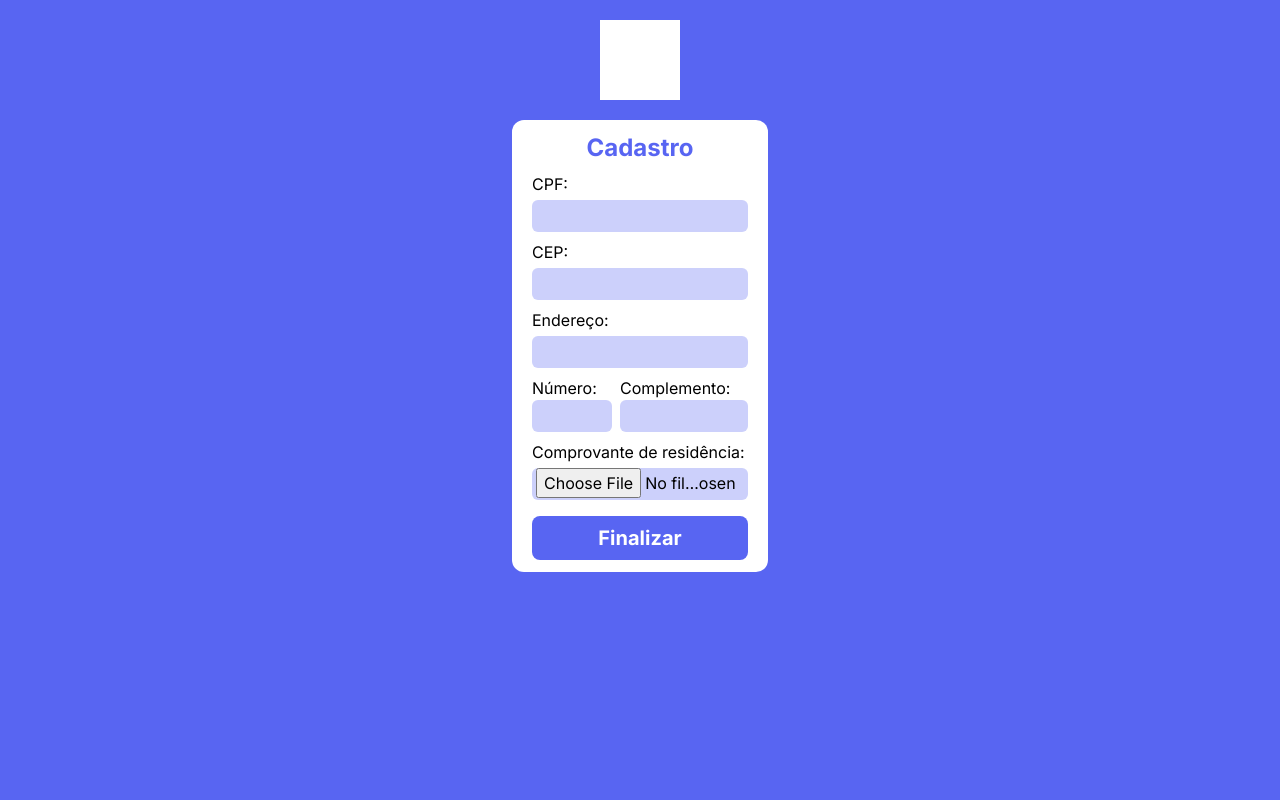
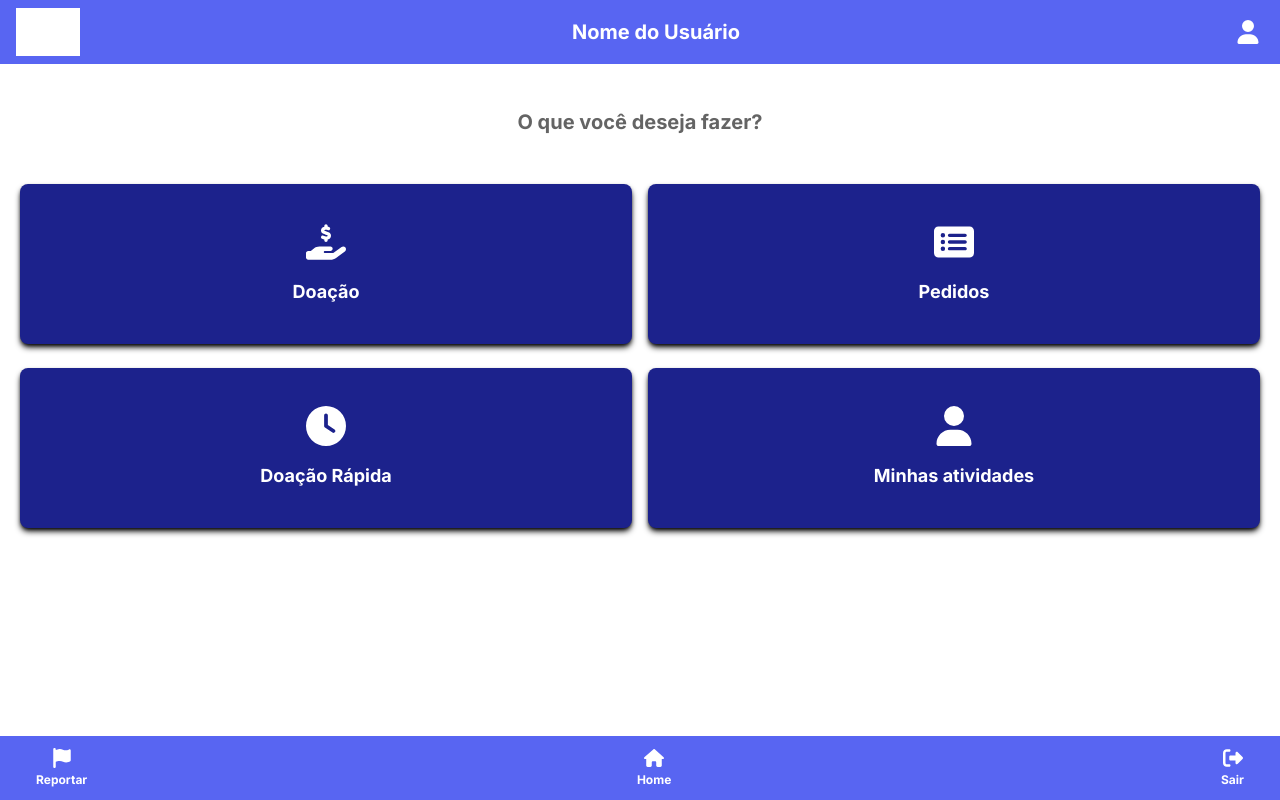
Before and after one commit to MarceloTravassos/teste, a React (Create React App) app: page / in a window 1280 px wide. Built offline with nearby package versions, Linux system fonts and the light colour scheme.

Commit message:
ajustes nas paginas de register, registerpessoa, registercpf e menu

```diff
--- a/src/App.js
+++ b/src/App.js
@@ -8,7 +8,7 @@ import { Menu } from "./pages/Menu";
 import { ConfirmarEmail } from "./pages/ConfirmarEmail";
 
 function App() {
-  return <RegisterPessoa />;
+  return <Menu />;
 }
 
 export default App;
--- a/src/pages/Menu.js
+++ b/src/pages/Menu.js
@@ -1,7 +1,7 @@
 import { Header } from "../components/Header";
 import { Navbar } from "../components/Navbar";
 import { FontAwesomeIcon } from "@fortawesome/react-fontawesome";
-import { faClock, faHandHoldingDollar, faRectangleList, faUser } from "@fortawesome/free-solid-svg-icons";
+import { faClock, faHandHoldingDollar, faRectangleList, faNotes, faUser } from "@fortawesome/free-solid-svg-icons";
 
 export function Menu() {
   return (
@@ -12,27 +12,27 @@ export function Menu() {
         O que você deseja fazer?
       </h1>
 
-      <div className="grid grid-cols-2 grid-rows-2 px-5 items-center gap-y-3 gap-x-4">
-        <div className="bg-secondary rounded-lg px-6 py-8 font-bold text-lg h-40 shadow-black shadow-md">
-          <div className="flex flex-col items-center text-white text-center">
+      <div className="grid grid-cols-2 grid-rows-2 px-5 items-center gap-y-6 gap-x-4">
+        <div className="bg-secondary rounded-lg font-bold text-lg grid place-items-center h-40 shadow-black shadow-md">
+          <div className="flex flex-col items-center justify-center text-white text-center w-fit">
             <FontAwesomeIcon className="w-10 h-10 mb-4" icon={faHandHoldingDollar} />
-            Doações
+            <p>Doação</p>
           </div>
         </div>
-        <div className="bg-secondary rounded-lg px-6 py-8 font-bold text-lg h-40 shadow-black shadow-md">
-          <div className="flex flex-col items-center text-white text-center">
+        <div className="bg-secondary rounded-lg font-bold text-lg grid place-items-center h-40 shadow-black shadow-md">
+          <div className="flex flex-col items-center justify-center text-white text-center w-fit">
             <FontAwesomeIcon className="w-10 h-10 mb-4" icon={faRectangleList} />
             Pedidos
           </div>
         </div>
-        <div className="bg-secondary rounded-lg px-6 py-8 font-bold text-lg h-40 shadow-black shadow-md">
-          <div className="flex flex-col items-center text-white text-center">
+        <div className="bg-secondary rounded-lg font-bold text-lg grid place-items-center h-40 shadow-black shadow-md">
+          <div className="flex flex-col items-center justify-center text-white text-center w-fit">
             <FontAwesomeIcon className="w-10 h-10 mb-4" icon={faClock} />
             Doação Rápida
           </div>
         </div>
-        <div className="bg-secondary rounded-lg px-6 py-8 font-bold text-lg h-40 shadow-black shadow-md">
-          <div className="flex flex-col items-center text-white text-center">
+        <div className="bg-secondary rounded-lg font-bold text-lg grid place-items-center h-40 shadow-black shadow-md">
+          <div className="flex flex-col items-center justify-center text-white text-center w-fit">
             <FontAwesomeIcon className="w-10 h-10 mb-4" icon={faUser} />
             Minhas atividades
           </div>
--- a/src/pages/Register.js
+++ b/src/pages/Register.js
@@ -63,7 +63,7 @@ export function Register() {
         <FormLabel name="confirmar-senha">Confirmar senha:</FormLabel>
         <FormInput name="confirmar-senha" type="text" value={confirmSenha} onChange={handleConfirmSenhaChange} />
 
-        <SubmitButton>Continuar</SubmitButton>
+        <SubmitButton type="submit">Continuar</SubmitButton>
       </RegisterForm>
     </main>
   );
--- a/src/pages/RegisterONG.js
+++ b/src/pages/RegisterONG.js
@@ -3,37 +3,110 @@ import { FormLabel } from "../components/FormLabel";
 import { SubmitButton } from "../components/SubmitButton";
 import { RegisterForm } from "../components/RegisterForm";
 import { RegisterLogo } from "../components/RegisterLogo";
+import { useState } from "react";
 
 export function RegisterONG() {
+  const [cnpj, setCNPj] = useState("");
+  const [cep, setCEP] = useState("");
+  const [endereco, setEndereco] = useState("");
+  const [numero, setNumero] = useState("");
+  const [complemento, setComplemento] = useState("");
+  const [pontoReferencia, setPontoReferencia] = useState("");
+
+  function handleCNPJChange(e) {
+    setCNPj(e.target.value);
+  }
+
+  function handleCEPChange(e) {
+    setCEP(e.target.value);
+  }
+
+  function handleEnderecoChange(e) {
+    setEndereco(e.target.value);
+  }
+
+  function handleNumeroChange(e) {
+    setNumero(e.target.value);
+  }
+
+  function handleComplementoChange(e) {
+    setComplemento(e.target.value);
+  }
+
+  function handlePontoReferenciaChange(e) {
+    setPontoReferencia(e.target.value);
+  }
+
+  function handleSubmit(e) {
+    e.preventDefault();
+    console.log("cnpj: ", cnpj);
+    console.log("cep: ", cep);
+    console.log("endereco: ", endereco);
+    console.log("numero: ", numero);
+    console.log("complemento: ", complemento);
+    console.log("ponto referencia: ", pontoReferencia);
+  }
+
   return (
     <main className="flex flex-col items-center bg-primary min-h-screen">
       <RegisterLogo />
-      <RegisterForm>
+      <RegisterForm onSubmit={handleSubmit}>
         <h1 className="font-bold text-2xl text-primary mb-2 text-center">
           Cadastro
         </h1>
 
         <FormLabel name="cnpj">CNPJ:</FormLabel>
-        <FormInput name="cnpj" type="text" />
+        <FormInput name="cnpj" type="text" value={cnpj} onChange={handleCNPJChange} />
 
         <FormLabel name="cep">CEP:</FormLabel>
-        <FormInput name="cep" type="text" />
+        <FormInput
+          name="cep"
+          type="text"
+          value={cep}
+          onChange={handleCEPChange}
+        />
 
         <FormLabel name="endereco">Endereço:</FormLabel>
-        <FormInput name="endereco" type="text" />
+        <FormInput
+          name="endereco"
+          type="text"
+          value={endereco}
+          onChange={handleEnderecoChange}
+        />
 
-        <div className="flex">
-          <FormLabel name="cpf">Número:</FormLabel>
-          <FormInput name="cpf" type="text" />
+        <div className="flex gap-2">
+          <div>
+            <FormLabel name="numero">Número:</FormLabel>
+            <FormInput
+              className="w-20"
+              name="numero"
+              type="text"
+              value={numero}
+              onChange={handleNumeroChange}
+            />
+          </div>
 
-          <FormLabel name="complemento">Complemento:</FormLabel>
-          <FormInput name="complemento" type="text" />
+          <div>
+            <FormLabel name="complemento">Complemento:</FormLabel>
+            <FormInput
+              className="w-32"
+              name="complemento"
+              type="text"
+              value={complemento}
+              onChange={handleComplementoChange}
+            />
+          </div>
         </div>
 
         <FormLabel name="ponto-referencia">Ponto de referência:</FormLabel>
-        <FormInput name="ponto-referencia" type="text" />
+        <FormInput
+          name="ponto-referencia"
+          type="text"
+          value={pontoReferencia}
+          onChange={handlePontoReferenciaChange}
+        />
 
-        <SubmitButton>Finalizar</SubmitButton>
+        <SubmitButton type="submit">Finalizar</SubmitButton>
       </RegisterForm>
     </main>
   );
--- a/src/pages/RegisterPessoa.js
+++ b/src/pages/RegisterPessoa.js
@@ -3,45 +3,115 @@ import { FormLabel } from "../components/FormLabel";
 import { SubmitButton } from "../components/SubmitButton";
 import { RegisterForm } from "../components/RegisterForm";
 import { RegisterLogo } from "../components/RegisterLogo";
+import { useState } from "react";
 
 export function RegisterPessoa() {
+  const [cpf, setCPF] = useState("");
+  const [cep, setCEP] = useState("");
+  const [endereco, setEndereco] = useState("");
+  const [numero, setNumero] = useState("");
+  const [complemento, setComplemento] = useState("");
+  const [comprovante, setComprovante] = useState("");
+
+  function handleCPFChange(e) {
+    setCPF(e.target.value);
+  }
+
+  function handleCEPChange(e) {
+    setCEP(e.target.value);
+  }
+
+  function handleEnderecoChange(e) {
+    setEndereco(e.target.value);
+  }
+
+  function handleNumeroChange(e) {
+    setNumero(e.target.value);
+  }
+
+  function handleComplementoChange(e) {
+    setComplemento(e.target.value);
+  }
+
+  function handleComprovanteChange(e) {
+    setComprovante(e.target.value);
+  }
+
+  function handleSubmit(e) {
+    e.preventDefault();
+    console.log("cpf: ", cpf);
+    console.log("cep: ", cep);
+    console.log("endereco: ", endereco);
+    console.log("numero: ", numero);
+    console.log("complemento: ", complemento);
+    console.log("comprovante residencia: ", comprovante);
+  }
+
   return (
     <main className="flex flex-col items-center bg-primary min-h-screen">
       <RegisterLogo />
-      <RegisterForm>
+      <RegisterForm onSubmit={handleSubmit}>
         <h1 className="font-bold text-2xl text-primary mb-2 text-center">
           Cadastro
         </h1>
 
         <FormLabel name="cpf">CPF:</FormLabel>
-        <FormInput name="cpf" type="text" />
+        <FormInput
+          name="cpf"
+          type="text"
+          value={cpf}
+          onChange={handleCPFChange}
+        />
 
         <FormLabel name="cep">CEP:</FormLabel>
-        <FormInput name="cep" type="text" />
+        <FormInput
+          name="cep"
+          type="text"
+          value={cep}
+          onChange={handleCEPChange}
+        />
 
         <FormLabel name="endereco">Endereço:</FormLabel>
-        <FormInput name="endereco" type="text" />
+        <FormInput
+          name="endereco"
+          type="text"
+          value={endereco}
+          onChange={handleEnderecoChange}
+        />
 
         <div className="flex gap-2">
           <div>
-            <FormLabel name="numero">
-              Número:
-            </FormLabel>
-            <FormInput className="w-20" name="numero" type="text" />
+            <FormLabel name="numero">Número:</FormLabel>
+            <FormInput
+              className="w-20"
+              name="numero"
+              type="text"
+              value={numero}
+              onChange={handleNumeroChange}
+            />
           </div>
 
           <div>
-            <FormLabel name="complemento">
-              Complemento:
-            </FormLabel>
-            <FormInput className="w-32" name="complemento" type="text" />
+            <FormLabel name="complemento">Complemento:</FormLabel>
+            <FormInput
+              className="w-32"
+              name="complemento"
+              type="text"
+              value={complemento}
+              onChange={handleComplementoChange}
+            />
           </div>
         </div>
 
         <FormLabel name="comprovante">Comprovante de residência:</FormLabel>
-        <FormInput name="comprovante" type="file" />
+        <FormInput
+          name="comprovante"
+          type="file"
+          value={comprovante}
+          onChange={handleComprovanteChange}
+        />
 
-        <SubmitButton>Finalizar</SubmitButton>
+        <SubmitButton type="submit">Finalizar</SubmitButton>
       </RegisterForm>
     </main>
   );
```
